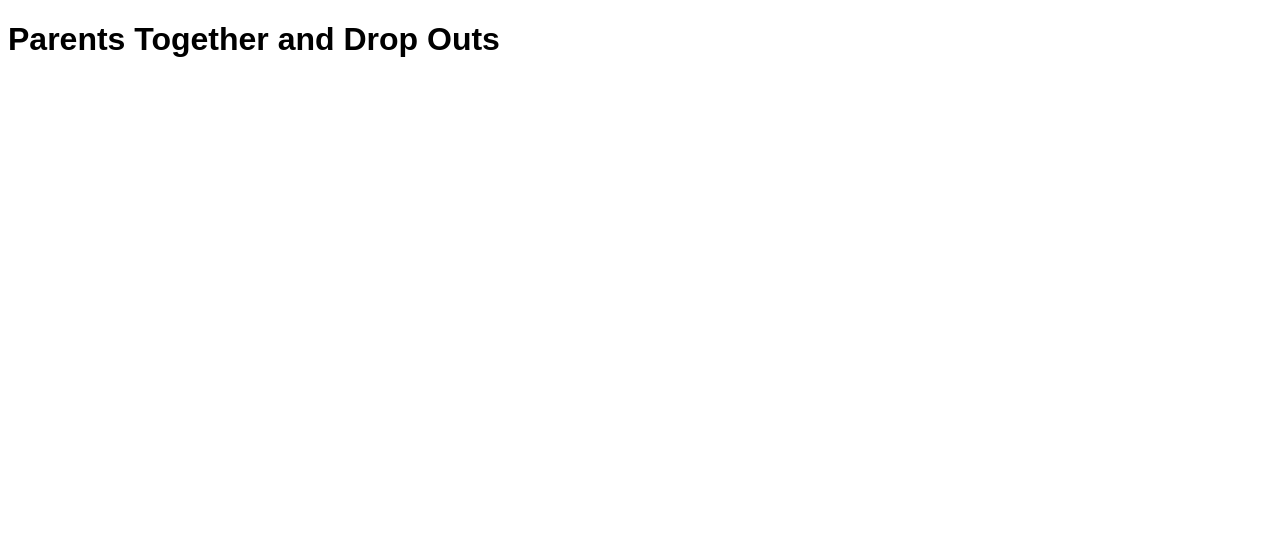
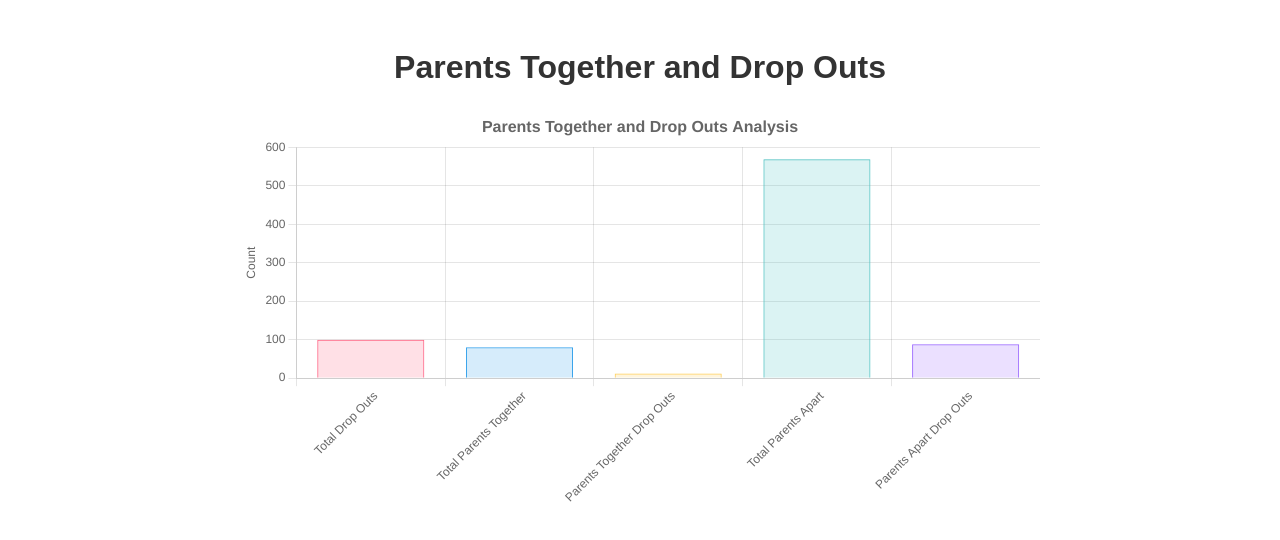
Before and after one commit to yvochu/dropout_detectives, a plain HTML site: page Project_3/index.html in a window 1280 px wide. Drawn offline with nearby package versions, Linux system fonts and the light colour scheme.

Commit message:
Update index.html
updated code to work and open in live server

```diff
--- a/Project_3/index.html
+++ b/Project_3/index.html
@@ -4,35 +4,46 @@
     <meta charset="UTF-8">
     <meta name="viewport" content="width=device-width, initial-scale=1.0">
     <title>Parents Together and Drop Outs</title>
-    <script src="https://cdn.jsdelivr.net/npm/chart.js"></script>
+    <!-- Using a specific version from CDN with defer -->
+    <script src="https://cdnjs.cloudflare.com/ajax/libs/Chart.js/3.9.1/chart.min.js"></script>
     <style>
-        body { font-family: Arial, sans-serif; }
-        .chart-container { width: 600px; height: 400px; margin: 20px auto; }
+        body {
+            font-family: Arial, sans-serif;
+            padding: 20px;
+        }
+        .chart-container {
+            width: 800px;
+            height: 400px;
+            margin: 20px auto;
+        }
+        h1 {
+            text-align: center;
+            color: #333;
+        }
+        #error-message {
+            color: red;
+            text-align: center;
+            display: none;
+        }
     </style>
 </head>
 <body>
     <h1>Parents Together and Drop Outs</h1>
+    <div id="error-message">Error loading chart. Please refresh the page.</div>
     <div class="chart-container">
         <canvas id="myChart"></canvas>
     </div>
-
     <script>
-        // Your data from Python
-        const data = {
-            'Total Drop Outs': [dropouts],
-            'Total Parents Together': [total_parents_together],
-            'Parents Together Drop Outs': [parents_together_dropouts_total],
-            'Total Parents Apart': [total_parents_apart],
-            'Parents Apart Drop Outs': [parents_apart_dropouts_total]
-        };
-
-        // Create a DataFrame-like structure
+        // Wait for the DOM to be fully loaded
+        document.addEventListener('DOMContentLoaded', function() {
+            try {
+                // Define the data
                 const df = {
-            'Total Drop Outs': data['Total Drop Outs'][100],
-            'Total Parents Together': data['Total Parents Together'][80],
-            'Parents Together Drop Outs': data['Parents Together Drop Outs'][12],
-            'Total Parents Apart': data['Total Parents Apart'][569],
-            'Parents Apart Drop Outs': data['Parents Apart Drop Outs'][88]
+                    'Total Drop Outs': 100,
+                    'Total Parents Together': 80,
+                    'Parents Together Drop Outs': 12,
+                    'Total Parents Apart': 569,
+                    'Parents Apart Drop Outs': 88
                 };
 
                 // Prepare data for Chart.js
@@ -41,38 +52,70 @@
 
                 const ctx = document.getElementById('myChart').getContext('2d');
 
+                // Check if Chart is defined
+                if (typeof Chart === 'undefined') {
+                    throw new Error('Chart.js is not loaded');
+                }
+
                 const myChart = new Chart(ctx, {
                     type: 'bar',
                     data: {
                         labels: labels,
                         datasets: [{
-                    label: 'Drop Outs',
+                            label: 'Count',
                             data: values,
-                    backgroundColor: 'rgba(75, 192, 192, 0.2)',
-                    borderColor: 'rgba(75, 192, 192, 1)',
+                            backgroundColor: [
+                                'rgba(255, 99, 132, 0.2)',
+                                'rgba(54, 162, 235, 0.2)',
+                                'rgba(255, 206, 86, 0.2)',
+                                'rgba(75, 192, 192, 0.2)',
+                                'rgba(153, 102, 255, 0.2)'
+                            ],
+                            borderColor: [
+                                'rgba(255, 99, 132, 1)',
+                                'rgba(54, 162, 235, 1)',
+                                'rgba(255, 206, 86, 1)',
+                                'rgba(75, 192, 192, 1)',
+                                'rgba(153, 102, 255, 1)'
+                            ],
                             borderWidth: 1
                         }]
                     },
                     options: {
                         responsive: true,
+                        maintainAspectRatio: false,
                         scales: {
                             y: {
                                 beginAtZero: true,
                                 title: {
                                     display: true,
-                            text: 'Drop Outs'
+                                    text: 'Count'
+                                }
+                            },
+                            x: {
+                                ticks: {
+                                    maxRotation: 45,
+                                    minRotation: 45
                                 }
                             }
                         },
                         plugins: {
                             legend: {
-                        position: 'top',
+                                display: false
                             },
                             title: {
                                 display: true,
-                        text: 'Parents Together and Drop Outs'
+                                text: 'Parents Together and Drop Outs Analysis',
+                                font: {
+                                    size: 16
                                 }
                             }
+                        }
+                    }
+                });
+            } catch (error) {
+                console.error('Error creating chart:', error);
+                document.getElementById('error-message').style.display = 'block';
             }
         });
     </script>
```
Lines whose indentation alone changed are shown as unchanged.
